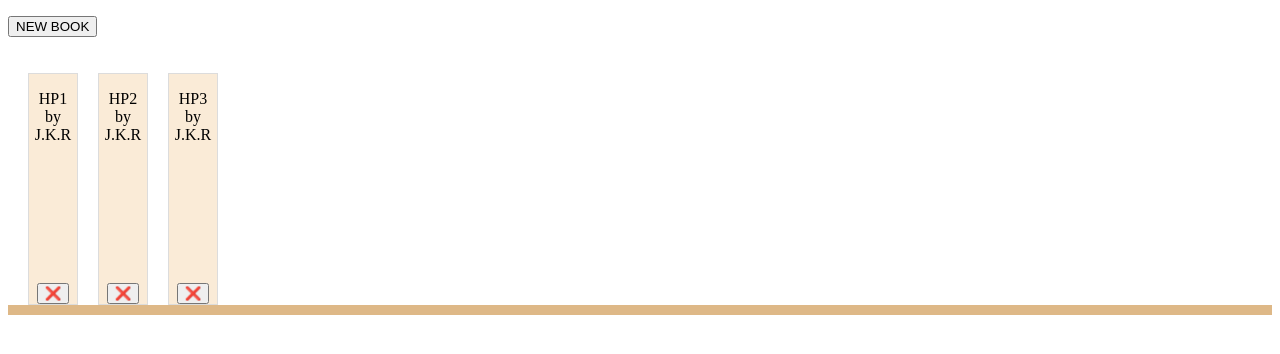
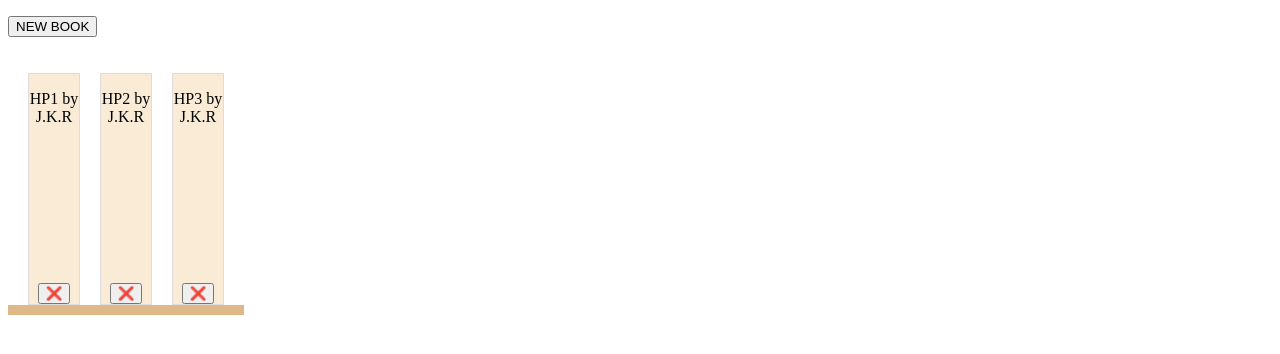
Before and after one commit to baglana/odin-library, a plain HTML site: page index.html in a window 1280 px wide. Drawn offline with Linux system fonts and the light colour scheme.

Commit message:
Fix bookshelf length

```diff
--- a/style.css
+++ b/style.css
@@ -2,8 +2,8 @@ output {
     min-height: 232px;
     padding: 20px;
     padding-bottom: 0;
-    display: grid;
-    grid-template-columns: repeat(auto-fit, 50px);
+    display: inline-grid;
+    grid-auto-flow: column;
     gap: 20px;
     border-bottom: 10px solid burlywood;
 }
@@ -12,6 +12,7 @@ output {
     background-color:antiquewhite;
     border: 1px solid gainsboro;
     min-height: 200px;
+    max-width: 50px;
     text-align: center;
     display: flex;
     flex-direction: column;
```
